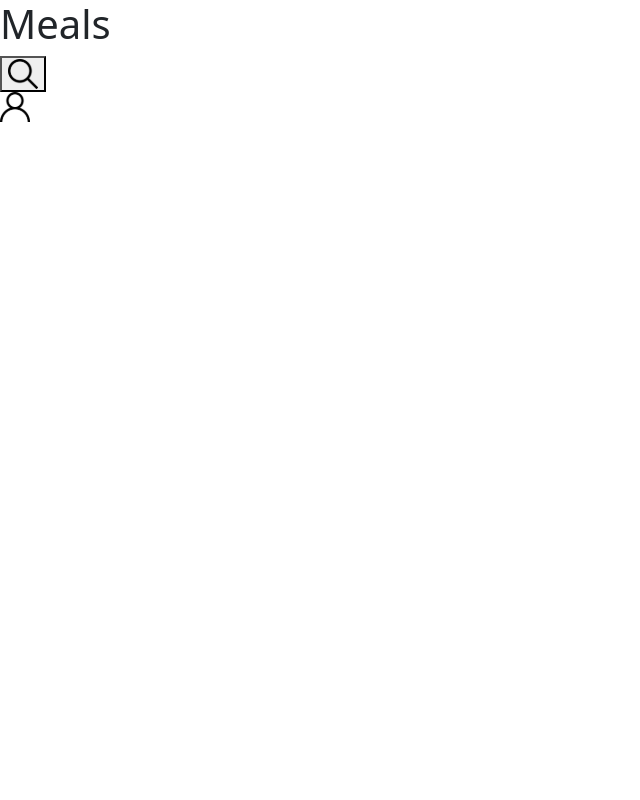
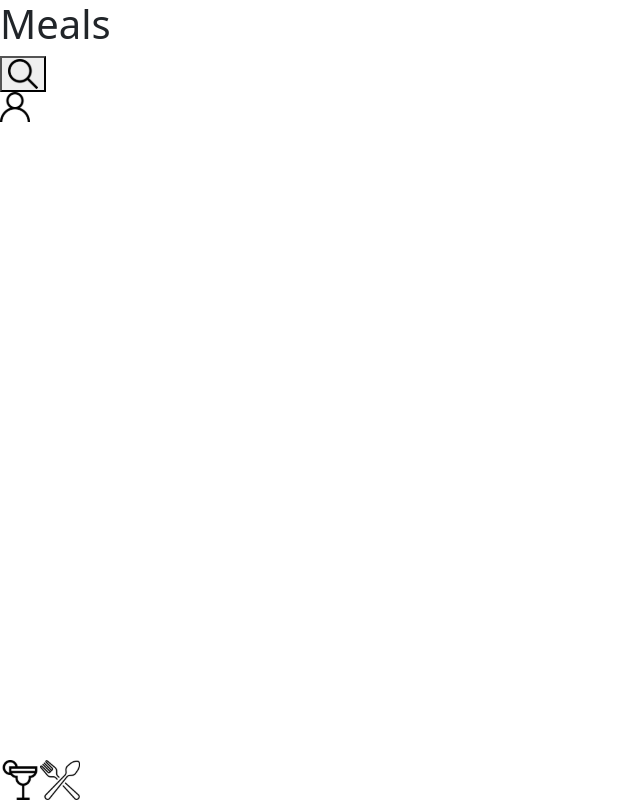
Before and after one commit to yurisalgado21/project-recipes-app-ts, a React (Vite) app: page /meals in a window 1280 px wide. Shown: the whole page, without its empty margins (0-640 px from the left). Built offline with nearby package versions, Linux system fonts and the light colour scheme.

Commit message:
footer completo, testado e disposto em layout

```diff
--- a/src/App.tsx
+++ b/src/App.tsx
@@ -8,14 +8,17 @@
 import Profile from './components/Profile';
 import DoneRecipes from './components/DoneRecipes';
 import FavoriteRecipes from './components/FavoriteRecipes';
+import Layout from './components/Layout';
 
 function App() {
   return (
     <Routes>
       <Route path="/" element={ <Login /> } />
-      <Route path="/meals" element={ <Meals /> } />
-      <Route path="/drinks" element={ <Drinks /> } />
-      <Route path="/profile" element={ <Profile /> } />
+      <Route element={ <Layout /> }>
+        <Route path="/meals" element={ <Meals /> } />
+        <Route path="/drinks" element={ <Drinks /> } />
+        <Route path="/profile" element={ <Profile /> } />
+      </Route>
       <Route path="/done-recipes" element={ <DoneRecipes /> } />
       <Route path="/favorite-recipes" element={ <FavoriteRecipes /> } />
     </Routes>
--- a/src/components/Footer/index.tsx
+++ b/src/components/Footer/index.tsx
@@ -1,6 +1,7 @@
 import { NavLink } from 'react-router-dom';
 import drinkIcon from '../../images/drinkIcon.svg';
 import mealIcon from '../../images/mealIcon.svg';
+import './style.css';
 
 export default function Footer() {
   return (
--- /dev/null
+++ b/src/components/Footer/style.css
@@ -0,0 +1,5 @@
+footer {
+  bottom: 0;
+  position: fixed;
+  width: 100%;
+}
--- /dev/null
+++ b/src/components/Layout.tsx
@@ -0,0 +1,11 @@
+import { Outlet } from 'react-router-dom';
+import Footer from './Footer';
+
+export default function Layout() {
+  return (
+    <>
+      <Outlet />
+      <Footer />
+    </>
+  );
+}
```
Also changed, not shown: 2 other files (tests, documents, lock files or other folders).
